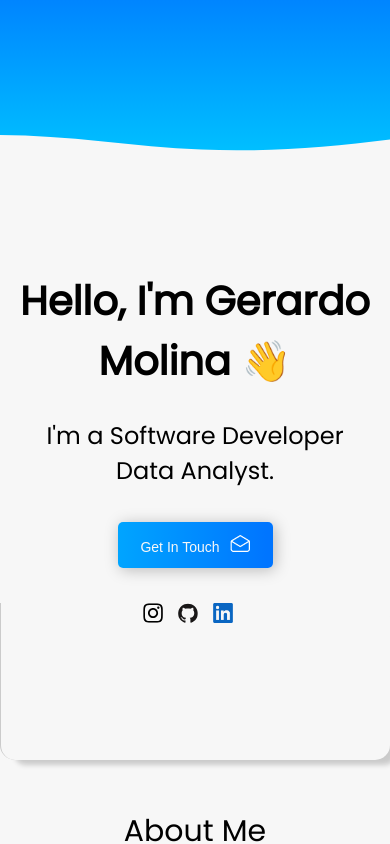
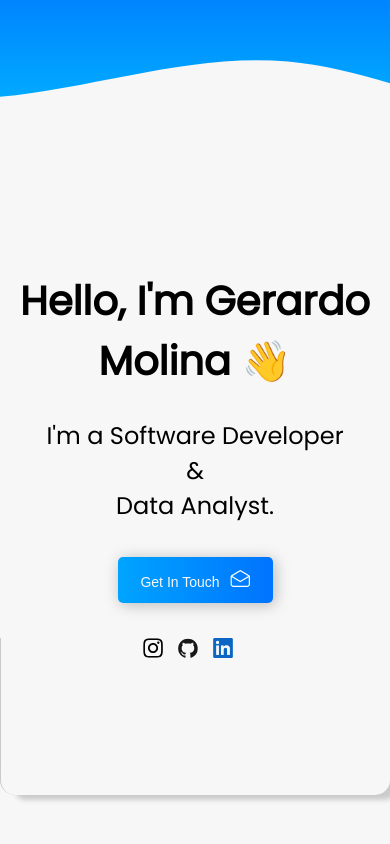
Before and after one commit to geramolinest/portfolio, a React (Create React App) app: page / in a window 390 px wide. Shown: the top 844 px of the page. Built offline with nearby package versions, Linux system fonts and the light colour scheme.

Commit message:
Fixing image background

```diff
--- a/src/pages/components/Subtitle.js
+++ b/src/pages/components/Subtitle.js
@@ -2,6 +2,8 @@ const Subtitle = () =>{
     return(
         <h3 className="subtitle">
             I'm a Software Developer<br/>
+            &
+            <br/>
             Data Analyst.
         </h3>
     )
--- a/src/pages/styles/styles.css
+++ b/src/pages/styles/styles.css
@@ -131,4 +131,13 @@ footer{
     .skills{
         padding: 30px;
     }
+    .header{
+        background-image: url('../../assets/responsive-wave.svg');
+    }
 }
+
+@media(max-width: 500px){
+    .header{
+        background-image: url('../../assets/wave-responsive.svg');
+    }
+}
```
Also changed, not shown: src/assets/responsive-wave.svg (added), src/assets/wave-responsive.svg (added).
